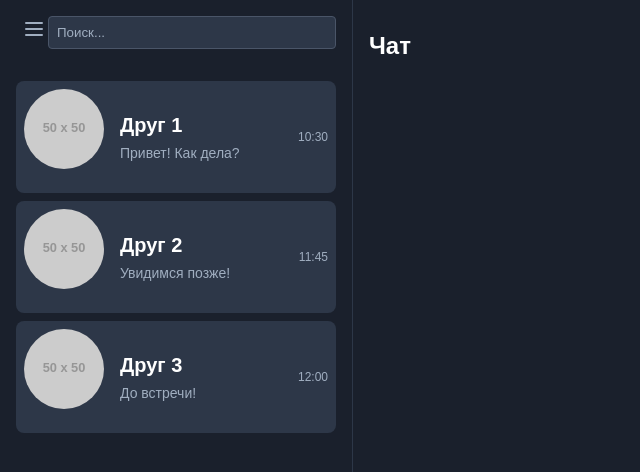
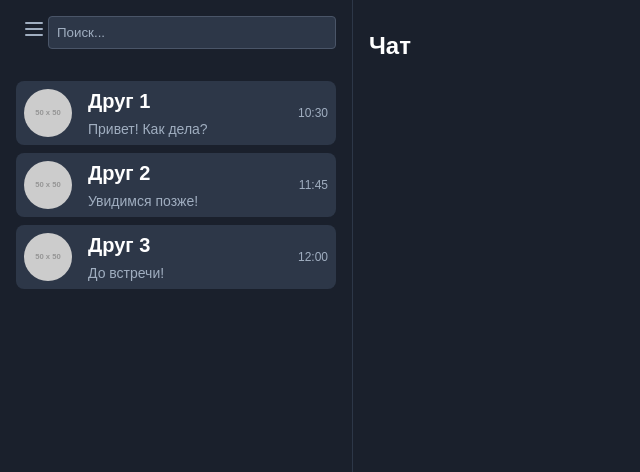
Before and after one commit to modeAomine/open-source-chat, a React (Create React App) app: page /chat in a window 1280 px wide. Shown: the top 472 px of the page, without its empty margins (0-640 px from the left). Built offline with nearby package versions, Linux system fonts and the light colour scheme.

Commit message:
изменил размер иконок

```diff
--- a/src/components/chat/components/FriendList/friendList.css
+++ b/src/components/chat/components/FriendList/friendList.css
@@ -69,8 +69,3 @@
 .menu-button:hover {
   color: #ffffff;
 }
-
-.menu-icon {
-  width: 1.25rem;
-  height: 1.25rem;
-}
--- a/src/components/chat/components/ProfileModel/ProfileModal.css
+++ b/src/components/chat/components/ProfileModel/ProfileModal.css
@@ -32,13 +32,13 @@
     margin-bottom: 1rem;
   }
 
-  .avatar {
+  /* .avatar {
     width: 5rem;
     height: 5rem;
     border-radius: 50%;
     margin-bottom: 1rem;
     cursor: pointer;
-  }
+  } */
 
   .bio {
     font-size: 0.875rem;
```
